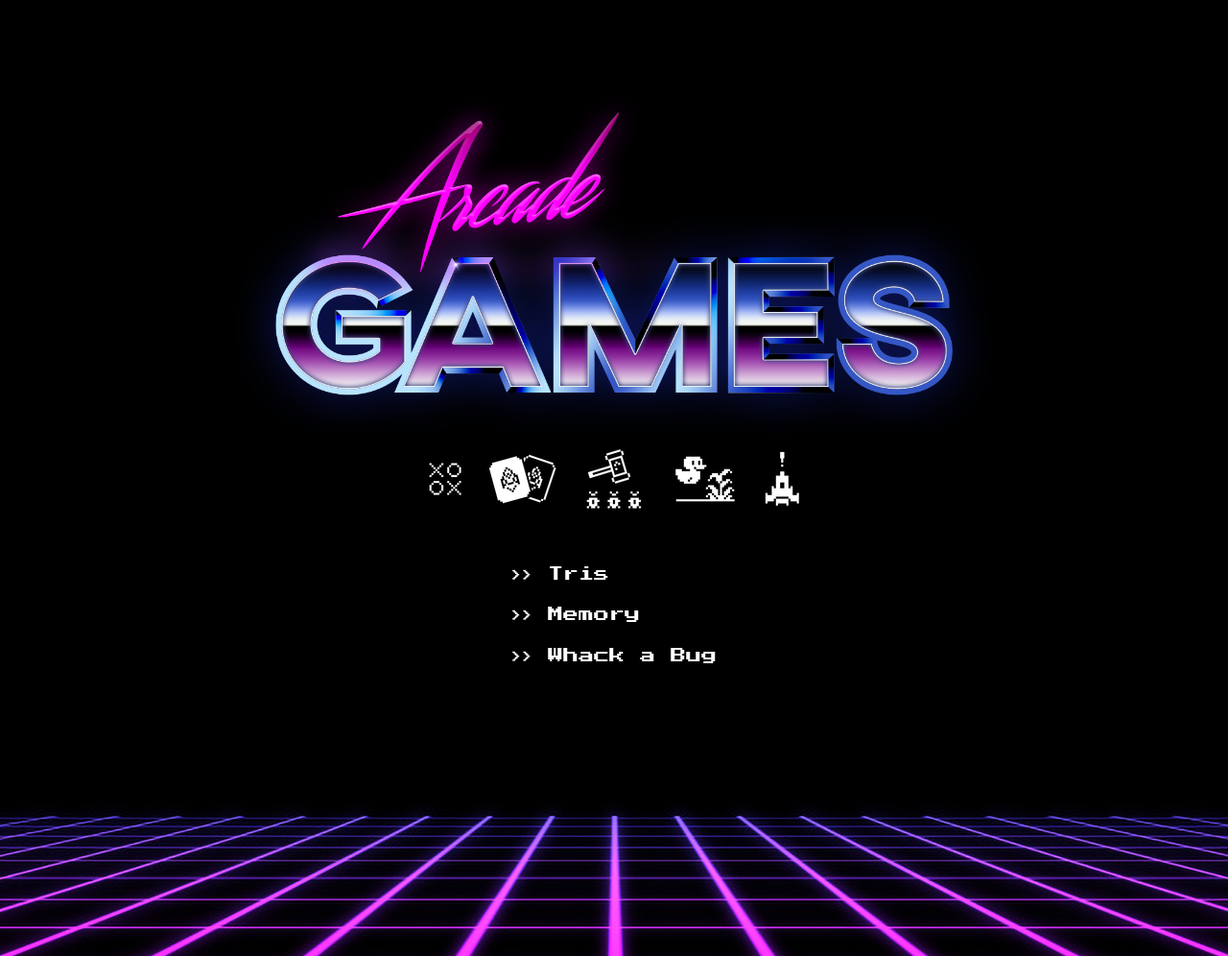
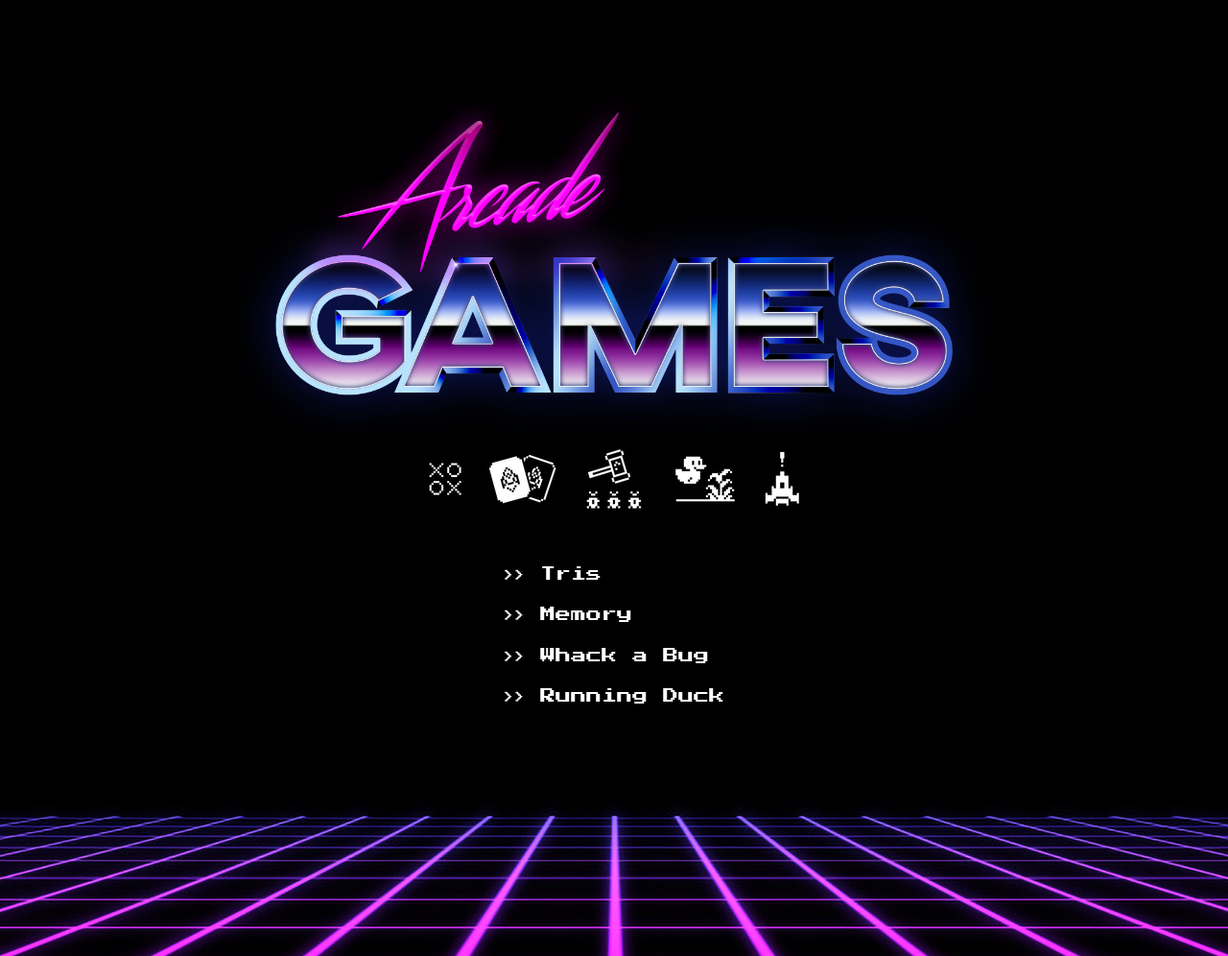
Before and after one commit to matteotagliatti/arcade-games, a Jekyll site: the page built from index.html, in a window 1280 px wide. Shown: the whole page at 96% size. Built offline with Jekyll 4.4.1, drawn with Linux system fonts in a browser that asks for light colours.

Commit message:
running duck init

```diff
--- a/_includes/footer.html
+++ b/_includes/footer.html
@@ -5,4 +5,6 @@
 <script src="{{ 'memory/script.js' | relative_url}}"></script>
 {% endif %} {% if page.title == 'Whack a bug' %}
 <script src="{{ 'whackabug/script.js' | relative_url}}"></script>
+{% endif %} {% if page.title == 'Running Duck' %}
+<script src="{{ 'runningduck/script.js' | relative_url}}"></script>
 {% endif %}
--- a/_includes/head.html
+++ b/_includes/head.html
@@ -16,4 +16,6 @@
 <link rel="stylesheet" href="{{ 'memory/style.css' | relative_url }}" />
 {% endif %} {% if page.title == 'Whack a bug' %}
 <link rel="stylesheet" href="{{ 'whackabug/style.css' | relative_url }}" />
+{% endif %} {% if page.title == 'Running Duck' %}
+<link rel="stylesheet" href="{{ 'runningduck/style.css' | relative_url }}" />
 {% endif %}
--- a/index.html
+++ b/index.html
@@ -28,8 +28,12 @@ title: Home
             Bug</a
           >
         </li>
-        <!-- <li><a href="#">Runner Duck</a></li>
-        <li><a href="#">Space Invaders</a></li> -->
+        <li>
+          <a href="runningduck/index.html"
+            ><span class="text-small vertical-middle">&gt;&gt;</span> Running
+            Duck</a
+          >
+        </li>
       </ul>
     </div>
   </body>
--- /dev/null
+++ b/runningduck/index.html
@@ -0,0 +1,5 @@
+---
+layout: game
+title: Running Duck
+description: Press SPACE or tap to jump and avoid the plants.
+---
```
Also changed, not shown: runningduck/script.js (added), runningduck/style.css (added).
